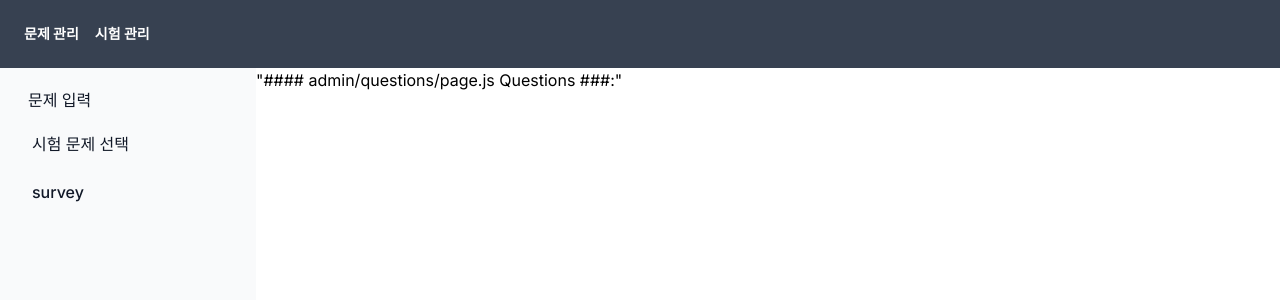
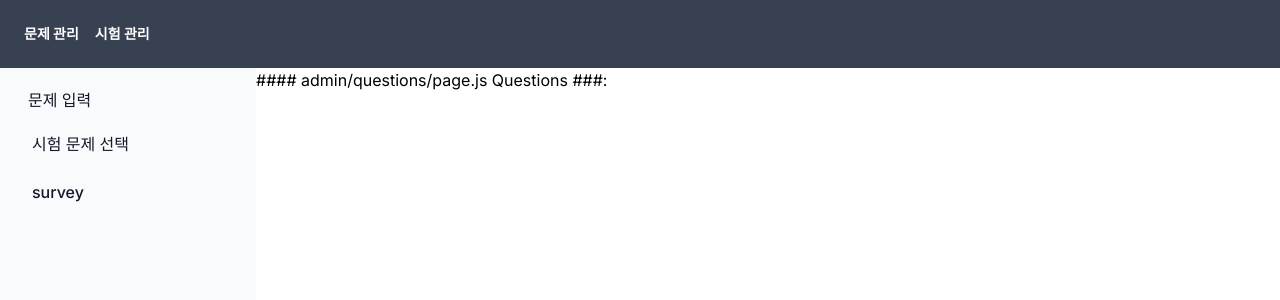
Before and after one commit to aergia-dev/online-test, a Next.js app: page /pages/admin/manageData in a window 1280 px wide. Shown: the top 300 px of the page. Built offline with nearby package versions, Linux system fonts and the light colour scheme.

Commit message:
bug fix - change component name

```diff
--- a/src/app/pages/admin/manageData/createQuestion/page.js
+++ b/src/app/pages/admin/manageData/createQuestion/page.js
@@ -26,7 +26,8 @@
                     const Skey = Qkey + "-" + idx;
                     const Ckey = Qkey + "-" + idx + "-C";
                     return (
-                        <div className="flex flex-row">
+                        <div className="flex flex-row"
+                             key={Skey + Ckey}>
                             <input type="checkbox" id={Ckey} onChange={(e) => {
                                 checkboxOnChange(question, idx, e.target.checked);
                             }} />
--- a/src/app/pages/admin/manageData/page.js
+++ b/src/app/pages/admin/manageData/page.js
@@ -1,5 +1,5 @@
 
 
 export default function Questions() {
-  return <div> "#### admin/questions/page.js Questions ###:"</div>;
+  return <div> #### admin/questions/page.js Questions ###:</div>;
 }
--- a/src/app/pages/user/page.js
+++ b/src/app/pages/user/page.js
@@ -15,7 +15,7 @@
 }
 
 
-export default function testPage() {
+export default function TestPage() {
     const [questions, setQuestions] = useState([]);
     const [session, setSession] = useState();
     const [testResult, setTestResult] = useState({});
```
